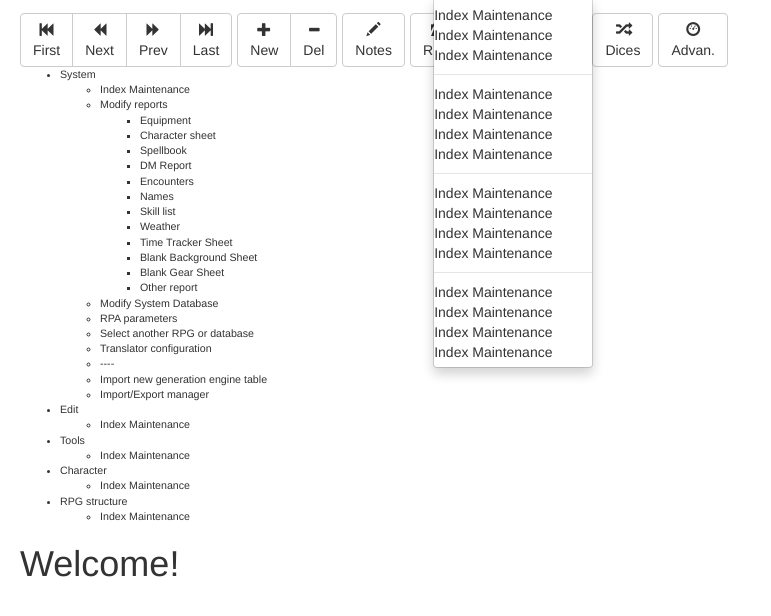
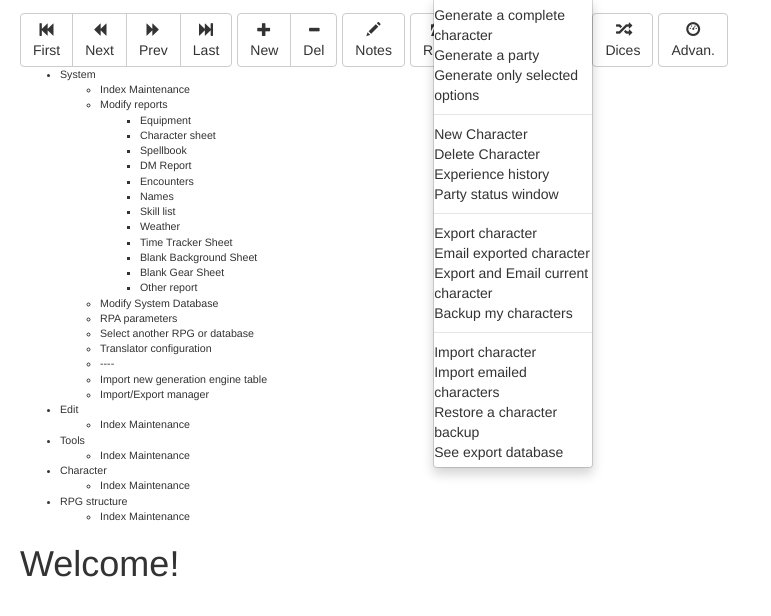
Before and after one commit to d2emon/pathfinder-helper, a Flask app: page / in a window 1280 px wide, after a click on "Character". Shown: the part 51-667 px from the top of the page, without its empty margins (0-771 px from the left). Run offline with Flask 2, Linux system fonts and the light colour scheme; some libraries are stand-ins or nearby versions.

Commit message:
Characters

```diff
--- a/web/templates/rpa.html
+++ b/web/templates/rpa.html
@@ -83,24 +83,24 @@
 	  	<li class="dropdown">
 	  	  <a href="#" class="dropdown-toggle" data-toggle="dropdown" role="button" aria-haspopup="true" aria-expanded="false">Character <span class="caret"></span></a>
 	  	  <ul class="dropdown-menu">
-	  	    <li>Index Maintenance</li>
-	  	    <li>Index Maintenance</li>
-	  	    <li>Index Maintenance</li>
+	  	    <li>Generate a complete character</li>
+	  	    <li>Generate a party</li>
+	  	    <li>Generate only selected options</li>
             <li role="separator" class="divider"></li>
-	  	    <li>Index Maintenance</li>
-	  	    <li>Index Maintenance</li>
-	  	    <li>Index Maintenance</li>
-	  	    <li>Index Maintenance</li>
+	  	    <li>New Character</li>
+	  	    <li>Delete Character</li>
+	  	    <li>Experience history</li>
+	  	    <li>Party status window</li>
             <li role="separator" class="divider"></li>
-	  	    <li>Index Maintenance</li>
-	  	    <li>Index Maintenance</li>
-	  	    <li>Index Maintenance</li>
-	  	    <li>Index Maintenance</li>
+	  	    <li>Export character</li>
+	  	    <li>Email exported character</li>
+	  	    <li>Export and Email current character</li>
+	  	    <li>Backup my characters</li>
             <li role="separator" class="divider"></li>
-	  	    <li>Index Maintenance</li>
-	  	    <li>Index Maintenance</li>
-	  	    <li>Index Maintenance</li>
-	  	    <li>Index Maintenance</li>
+	  	    <li>Import character</li>
+	  	    <li>Import emailed characters</li>
+	  	    <li>Restore a character backup</li>
+	  	    <li>See export database</li>
 	  	  </ul>
 	  	</li>
 	  	<li class="dropdown">
```
